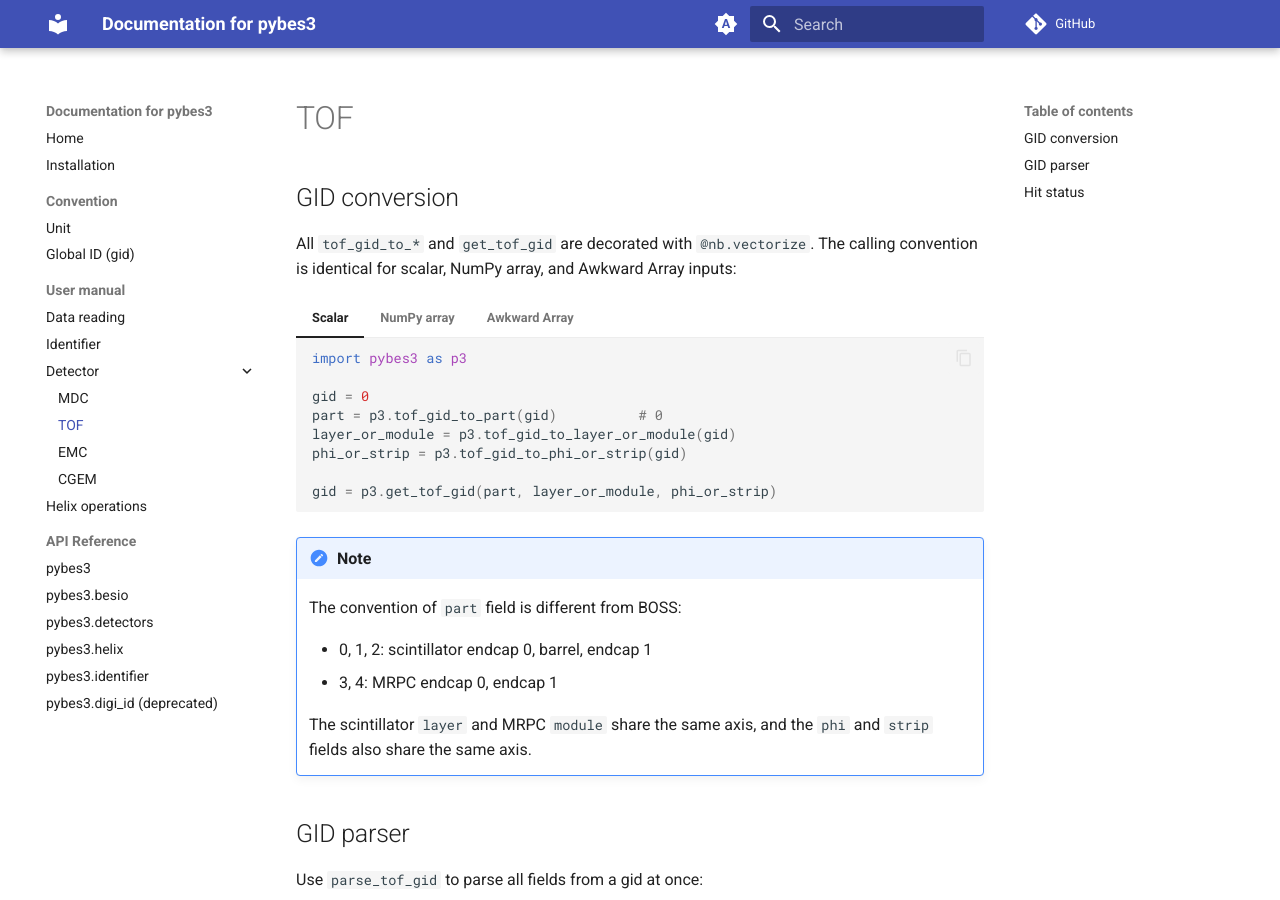
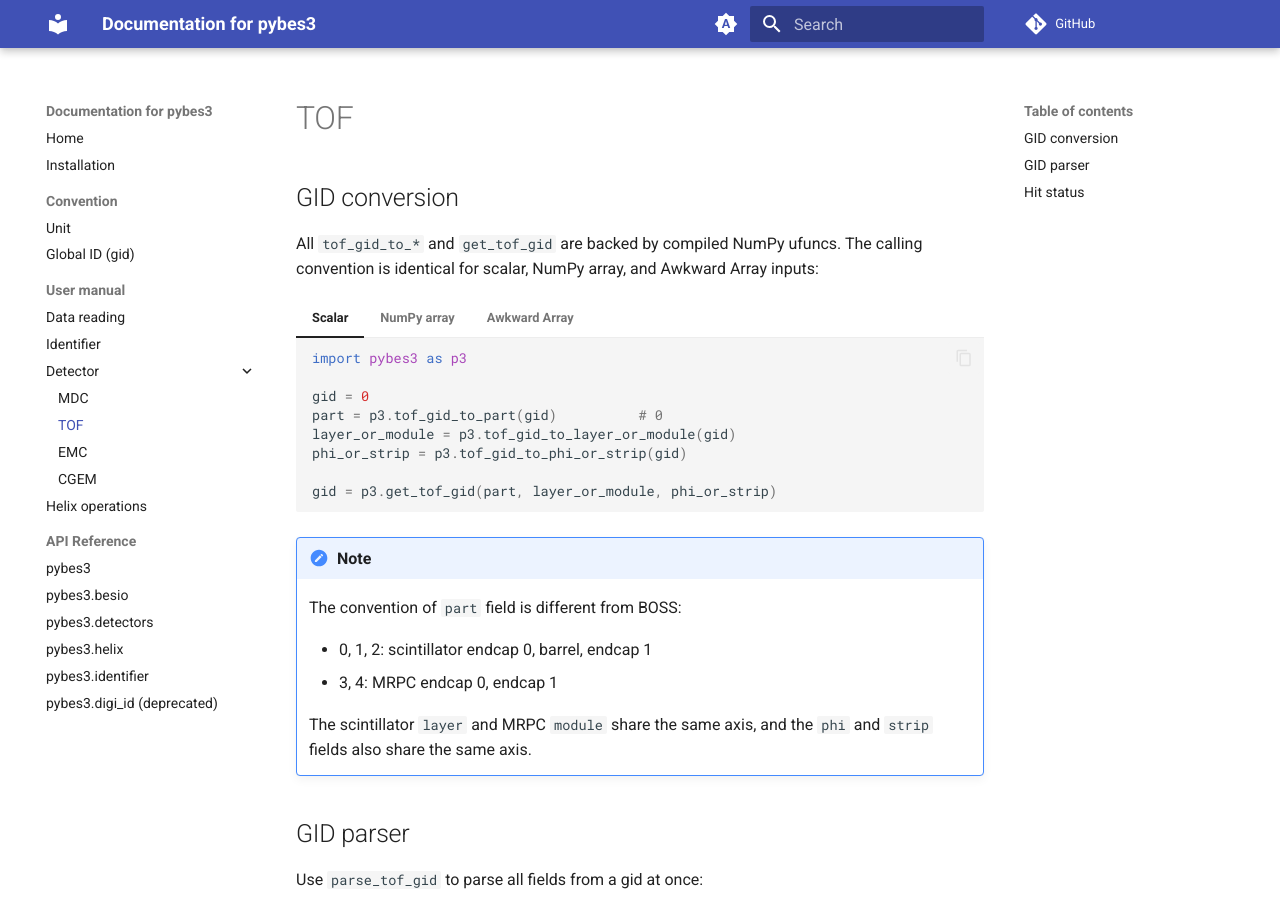
Before and after one commit to mrzimu/pybes3, an MkDocs documentation site: the page built from docs/user-manual/detector/tof.md, in a window 1280 px wide and 900 px high. Built offline with MkDocs 1.6.1 and Material for MkDocs 9.7.7, drawn with Linux system fonts in a browser that asks for light colours; comment, search, counter and statistics services are not loaded.

Commit message:
Potential fix for pull request finding
Co-authored-by: Copilot Autofix powered by AI <175728472+Copilot@users.noreply.github.com>

```diff
--- a/docs/user-manual/detector/tof.md
+++ b/docs/user-manual/detector/tof.md
@@ -2,7 +2,7 @@
 
 ## GID conversion
 
-All `tof_gid_to_*` and `get_tof_gid` are decorated with `@nb.vectorize`.
+All `tof_gid_to_*` and `get_tof_gid` are backed by compiled NumPy ufuncs.
 The calling convention is identical for scalar, NumPy array, and Awkward Array inputs:
 
 === "Scalar"
```
